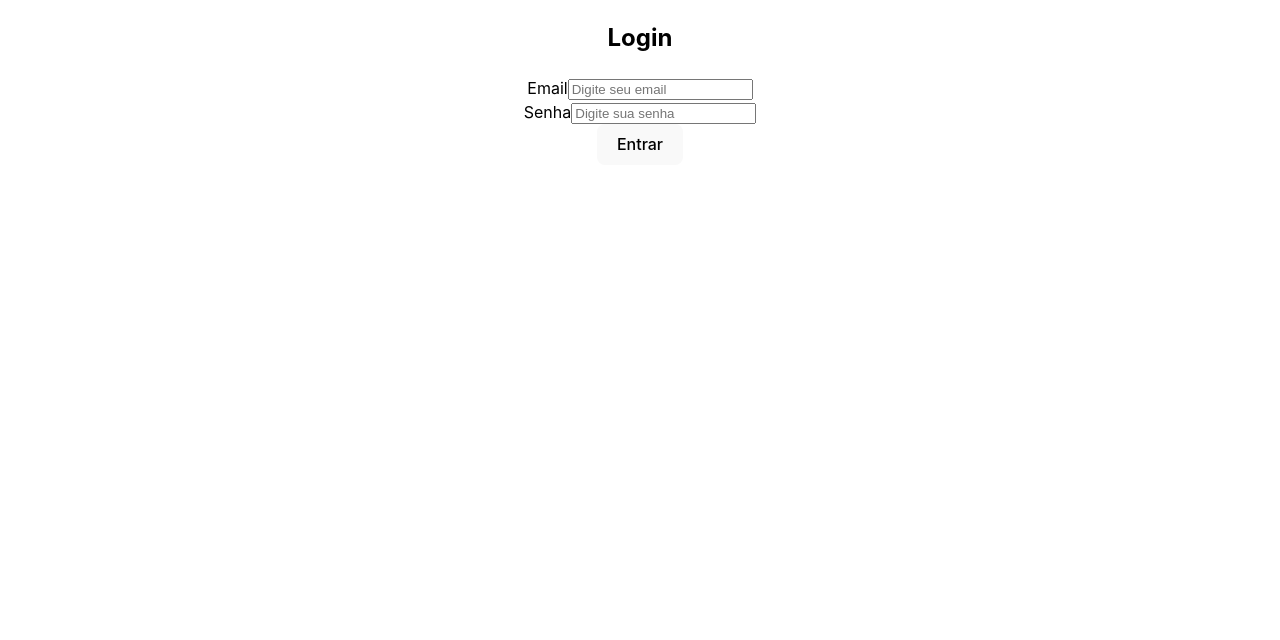
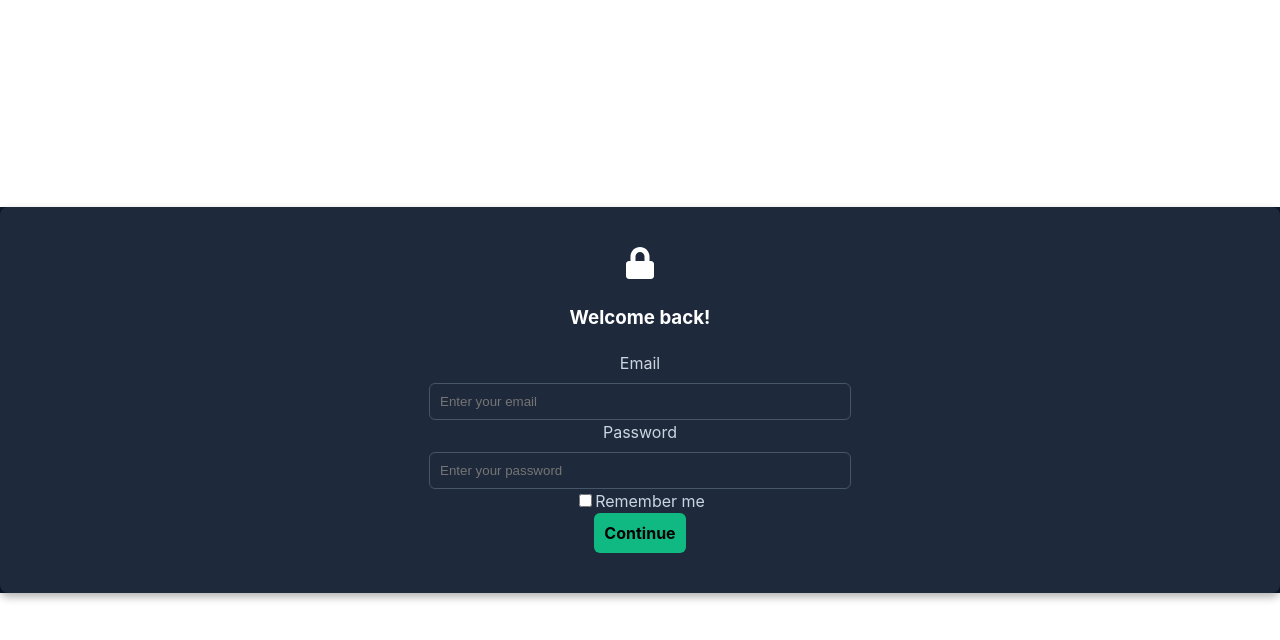
Before and after one commit to joaolrocha/advhealth, a React (Vite) app: page / in a window 1280 px wide. Shown: the top 640 px of the page. Built offline with nearby package versions, Linux system fonts and the light colour scheme.

Commit message:
feat: add some styles in app

```diff
--- a/src/components/Sidebar.tsx
+++ b/src/components/Sidebar.tsx
@@ -14,7 +14,7 @@ const Sidebar: React.FC = () => {
       style={{
         width: isCollapsed ? '80px' : '250px',
         height: '100vh',
-        backgroundColor: '#002b5c',
+        backgroundColor: '#0f172a',
         color: '#fff',
         display: 'flex',
         flexDirection: 'column',
--- a/src/components/charts/DashboardCharts.tsx
+++ b/src/components/charts/DashboardCharts.tsx
@@ -12,7 +12,7 @@ const dataAvailability = [
   { name: 'Agendados', value: 70 },
 ];
 
-const COLORS = ['#002b5c', '#e0e0e0'];
+const COLORS = ['#0f172a', '#e0e0e0'];
 
 const DashboardCharts: React.FC = () => {
   return (
@@ -39,7 +39,7 @@ const DashboardCharts: React.FC = () => {
           <BarChart data={dataAvailability}>
             <XAxis dataKey="name" />
             <YAxis />
-            <Bar dataKey="value" fill="#002b5c" />
+            <Bar dataKey="value" fill="#0f172a" />
             <Tooltip />
           </BarChart>
         </ResponsiveContainer>
--- a/src/components/header/Header.tsx
+++ b/src/components/header/Header.tsx
@@ -1,6 +1,21 @@
 import React from 'react';
+import { useNavigate } from 'react-router-dom';
 
 const Header: React.FC = () => {
+  const navigate = useNavigate();
+
+  const user = {
+    name: 'João Luiz',
+    initials: 'JL',
+  };
+
+  const handleLogout = () => {
+    console.log('Logout realizado');
+    // Redireciona o usuário para a tela de login
+    navigate('/');
+  };
+
+
   return (
     <div
       style={{
@@ -13,16 +28,60 @@ const Header: React.FC = () => {
         padding: '0 20px',
       }}
     >
+      {/* Título */}
       <div>
-        <h5 style={{ margin: 0 }}>Bem-vindo!</h5>
+        <h5 style={{ margin: 0, fontWeight: 'bold', color: '#002b5c' }}>
+          Bem-vindo!
+        </h5>
       </div>
-      <div style={{ display: 'flex', alignItems: 'center', gap: '10px' }}>
-        <span>Usuário</span>
-        <img
-          src="https://via.placeholder.com/40"
-          alt="Avatar"
-          style={{ borderRadius: '50%', width: '40px', height: '40px' }}
-        />
+
+      {/* Informações do Usuário */}
+      <div style={{ display: 'flex', alignItems: 'center', gap: '15px' }}>
+        <span style={{ fontWeight: '500', color: '#002b5c' }}>
+          {user.name}
+        </span>
+
+        {/* Avatar com as Iniciais */}
+        <div
+          style={{
+            width: '40px',
+            height: '40px',
+            borderRadius: '50%',
+            backgroundColor: '#002b5c',
+            display: 'flex',
+            justifyContent: 'center',
+            alignItems: 'center',
+            color: '#fff',
+            fontWeight: 'bold',
+            fontSize: '16px',
+          }}
+        >
+          {user.initials}
+        </div>
+
+        {/* Botão de Logout */}
+        <button
+          onClick={handleLogout}
+          style={{
+            backgroundColor: '#e53e3e',
+            color: '#fff',
+            border: 'none',
+            borderRadius: '8px',
+            padding: '6px 12px',
+            fontSize: '14px',
+            fontWeight: 'bold',
+            cursor: 'pointer',
+            transition: 'background-color 0.3s ease',
+          }}
+          onMouseEnter={(e) =>
+            (e.currentTarget.style.backgroundColor = '#c53030')
+          }
+          onMouseLeave={(e) =>
+            (e.currentTarget.style.backgroundColor = '#e53e3e')
+          }
+        >
+          Logout
+        </button>
       </div>
     </div>
   );
--- a/src/components/searchBar/SearchBar.tsx
+++ b/src/components/searchBar/SearchBar.tsx
@@ -30,7 +30,7 @@ const SearchBar: React.FC<SearchBarProps> = ({ onSearch }) => {
         onClick={handleSearch}
         style={{
           padding: '10px 15px',
-          backgroundColor: '#002b5c',
+          backgroundColor: '#0f172a',
           color: '#fff',
           border: 'none',
           borderRadius: '5px',
--- a/src/pages/Login/Login.tsx
+++ b/src/pages/Login/Login.tsx
@@ -1,32 +1,130 @@
 import React from 'react';
-import { Container, Row, Col, Form, Button } from 'react-bootstrap';
-import { useNavigate } from 'react-router-dom'
+import { Button, Col, Container, Form, Row } from 'react-bootstrap';
+import { FaLock } from 'react-icons/fa'; // Ícone do cadeado
+import { useNavigate } from 'react-router-dom';
 
 const Login: React.FC = () => {
   const navigate = useNavigate();
 
   const handleLogin = () => {
+    alert('Error signing in'); // Placeholder de erro
     navigate('/dashboard'); // Redireciona para a Dashboard
   };
 
   return (
-    <Container className="d-flex justify-content-center align-items-center" style={{ height: '100vh' }}>
-      <Row className="w-100">
-        <Col md={4} className="mx-auto">
-          <h2 className="text-center mb-4">Login</h2>
-          <Form>
-            <Form.Group controlId="email">
-              <Form.Label>Email</Form.Label>
-              <Form.Control type="email" placeholder="Digite seu email" />
-            </Form.Group>
-            <Form.Group controlId="password" className="mt-3">
-              <Form.Label>Senha</Form.Label>
-              <Form.Control type="password" placeholder="Digite sua senha" />
-            </Form.Group>
-            <Button className="w-100 mt-4" onClick={handleLogin}>
-              Entrar
-            </Button>
-          </Form>
+    <Container
+      fluid
+      className="d-flex justify-content-center align-items-center"
+      style={{
+        backgroundColor: '#0f172a',
+      }}
+    >
+      <Row className="w-100 justify-content-center">
+        <Col md={4} sm={10} xs={12}>
+          <div
+            style={{
+              backgroundColor: '#1e293b',
+              borderRadius: '8px',
+              padding: '40px',
+              color: '#fff',
+              boxShadow: '0 4px 8px rgba(0, 0, 0, 0.3)',
+            }}
+          >
+            {/* Ícone do cadeado */}
+            <div className="text-center mb-4">
+              <FaLock size={32} color="#fff" />
+            </div>
+
+            {/* Título */}
+            <h3 className="text-center mb-2" style={{ fontWeight: 'bold' }}>
+              Welcome back!
+            </h3>
+
+            {/* Formulário */}
+            <Form>
+              {/* Email */}
+              <Form.Group
+                controlId="email"
+                className="mb-4"
+                style={{
+                  display: 'flex',
+                  flexDirection: 'column',
+                  alignItems: 'center',
+                  gap: '8px',
+                }}
+              >
+                <Form.Label style={{color: '#cbd5e1' }}>
+                  Email
+                </Form.Label>
+                <Form.Control
+                  type="email"
+                  placeholder="Enter your email"
+                  style={{
+                    backgroundColor: '#1e293b',
+                    border: '1px solid #475569',
+                    color: '#fff',
+                    borderRadius: '6px',
+                    padding: '10px',
+                    width: '100%', // Faz o input ocupar a largura do contêiner pai
+                    maxWidth: '400px', // Define uma largura máxima consistente
+                  }}
+                />
+              </Form.Group>
+
+              {/* Senha */}
+              <Form.Group
+                controlId="password"
+                className="mb-4"
+                style={{
+                  display: 'flex',
+                  flexDirection: 'column',
+                  alignItems: 'center',
+                  gap: '8px',
+                }}
+              >
+                <Form.Label style={{ color: '#cbd5e1' }}>
+                  Password
+                </Form.Label>
+                <Form.Control
+                  type="password"
+                  placeholder="Enter your password"
+                  style={{
+                    backgroundColor: '#1e293b',
+                    border: '1px solid #475569',
+                    color: '#fff',
+                    borderRadius: '6px',
+                    padding: '10px',
+                    width: '100%',
+                    maxWidth: '400px', // Consistente com o input de email
+                  }}
+                />
+              </Form.Group>
+
+              {/* Checkbox */}
+              <Form.Group controlId="rememberMe" className="mb-4">
+                <Form.Check
+                  type="checkbox"
+                  label="Remember me"
+                  style={{ color: '#cbd5e1' }}
+                />
+              </Form.Group>
+
+              {/* Botão de Login */}
+              <Button
+                className="w-100 mb-3"
+                style={{
+                  backgroundColor: '#10b981',
+                  border: 'none',
+                  borderRadius: '6px',
+                  padding: '10px',
+                  fontWeight: 'bold',
+                }}
+                onClick={handleLogin}
+              >
+                Continue
+              </Button>
+            </Form>
+          </div>
         </Col>
       </Row>
     </Container>
```
